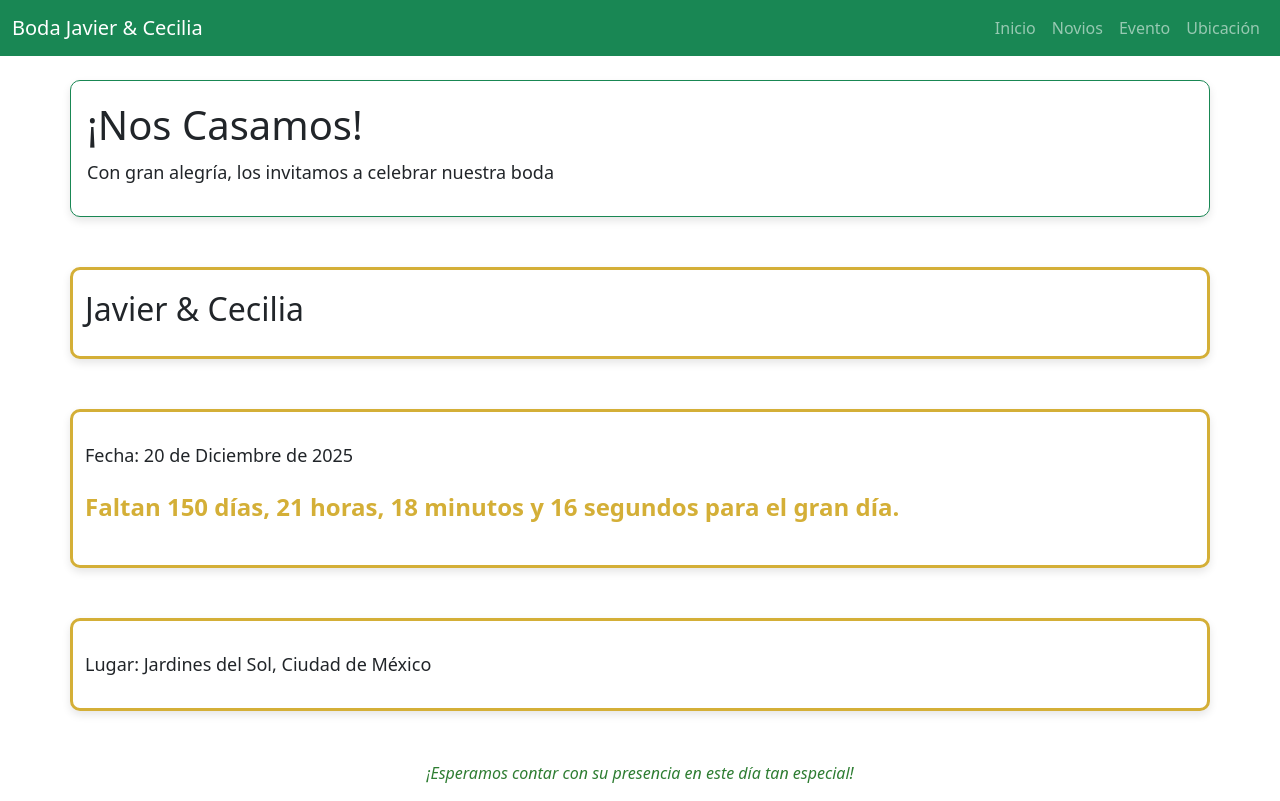
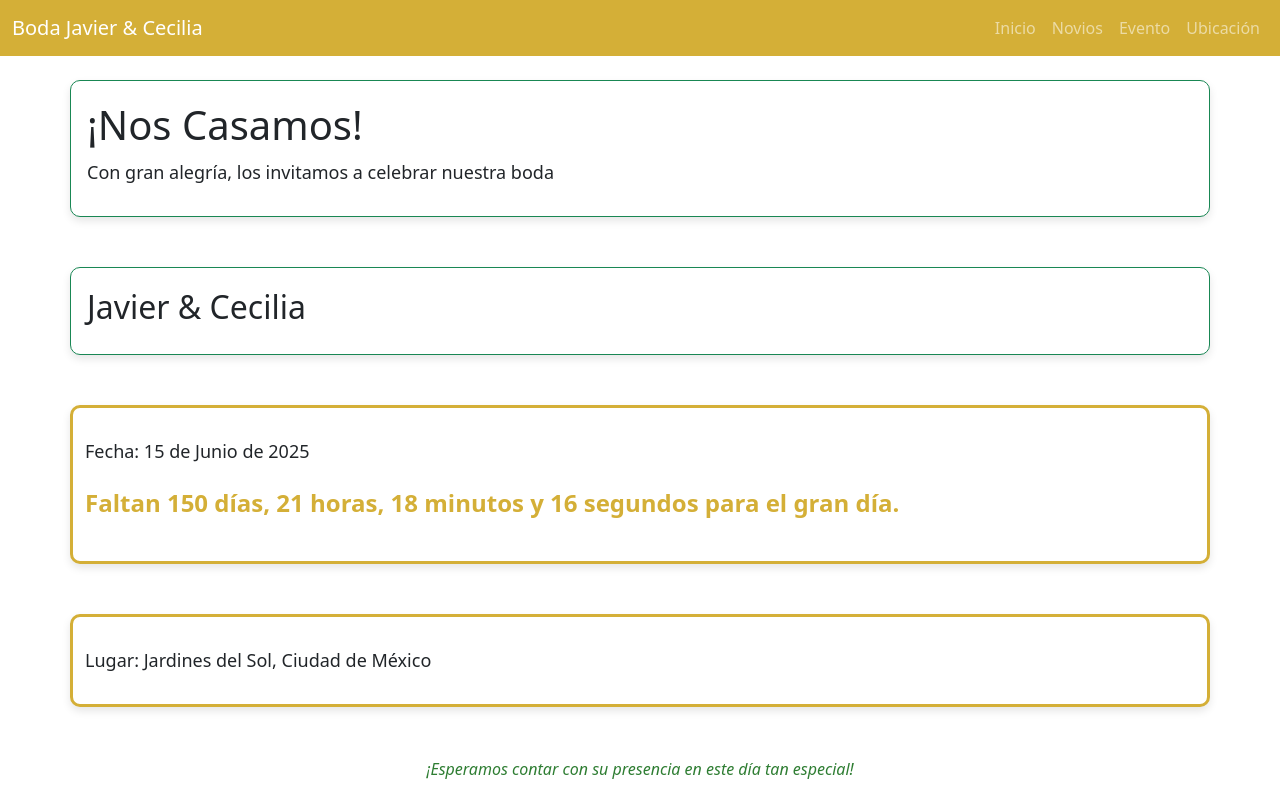
Before and after one commit to PacoJavoMx/javiyceciporsiempre, a plain HTML site: page index.html in a window 1280 px wide. Drawn offline with nearby package versions, Linux system fonts and the light colour scheme.

Commit message:
color dorado

```diff
--- a/index.html
+++ b/index.html
@@ -8,7 +8,7 @@
     <link href="https://cdn.jsdelivr.net/npm/bootstrap@5.3.0/dist/css/bootstrap.min.css" rel="stylesheet">
 </head>
 <body>
-    <nav class="navbar navbar-expand-lg navbar-dark bg-success">
+    <nav class="navbar navbar-expand-lg navbar-dark" style="background-color: #D4AF37;">
         <div class="container-fluid">
             <a class="navbar-brand" href="#inicio">Boda Javier & Cecilia</a>
             <button class="navbar-toggler" type="button" data-bs-toggle="collapse" data-bs-target="#navbarNav" aria-controls="navbarNav" aria-expanded="false" aria-label="Toggle navigation">
@@ -30,12 +30,12 @@
         <p class="details">Con gran alegría, los invitamos a celebrar nuestra boda</p>
     </section>
 
-    <section id="novios" class="container mt-4">
+    <section id="novios" class="container mt-4 border border-success px-3">
         <h2>Javier & Cecilia</h2>
     </section>
 
     <section id="evento" class="container mt-4">
-        <p class="details">Fecha: 20 de Diciembre de 2025</p>
+        <p class="details">Fecha: 15 de Junio de 2025</p>
         <p class="countdown" id="countdown"></p>
     </section>
 
```
